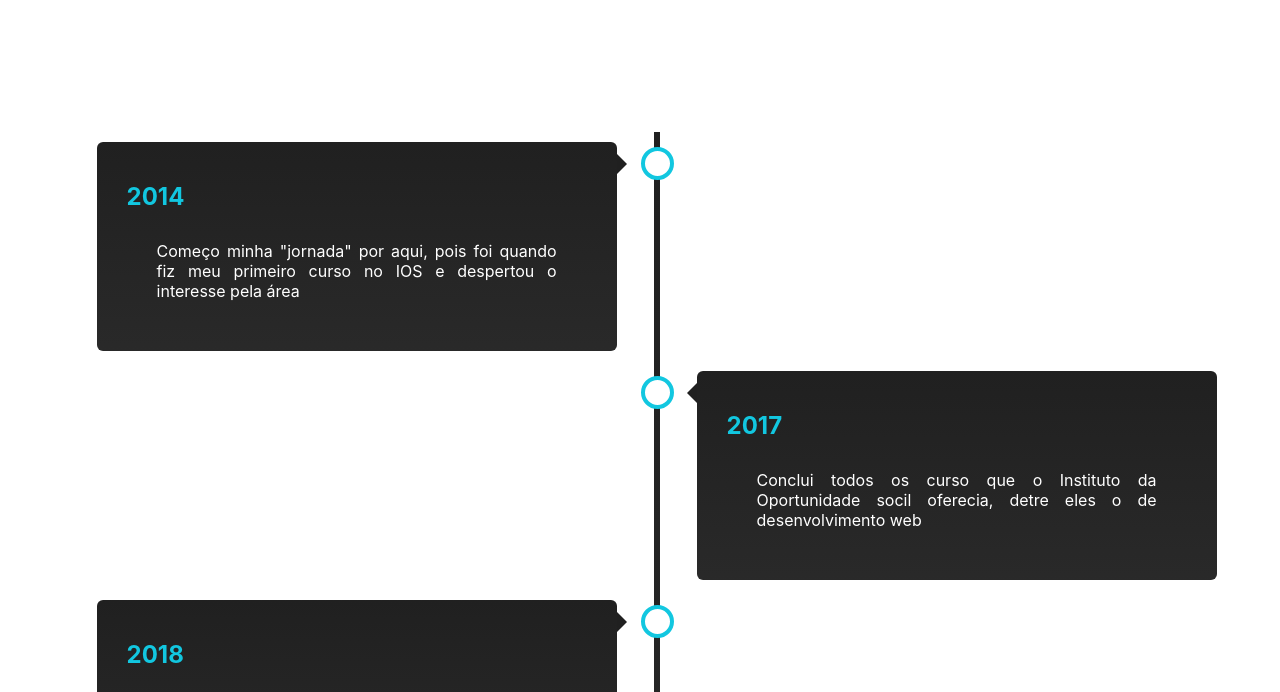
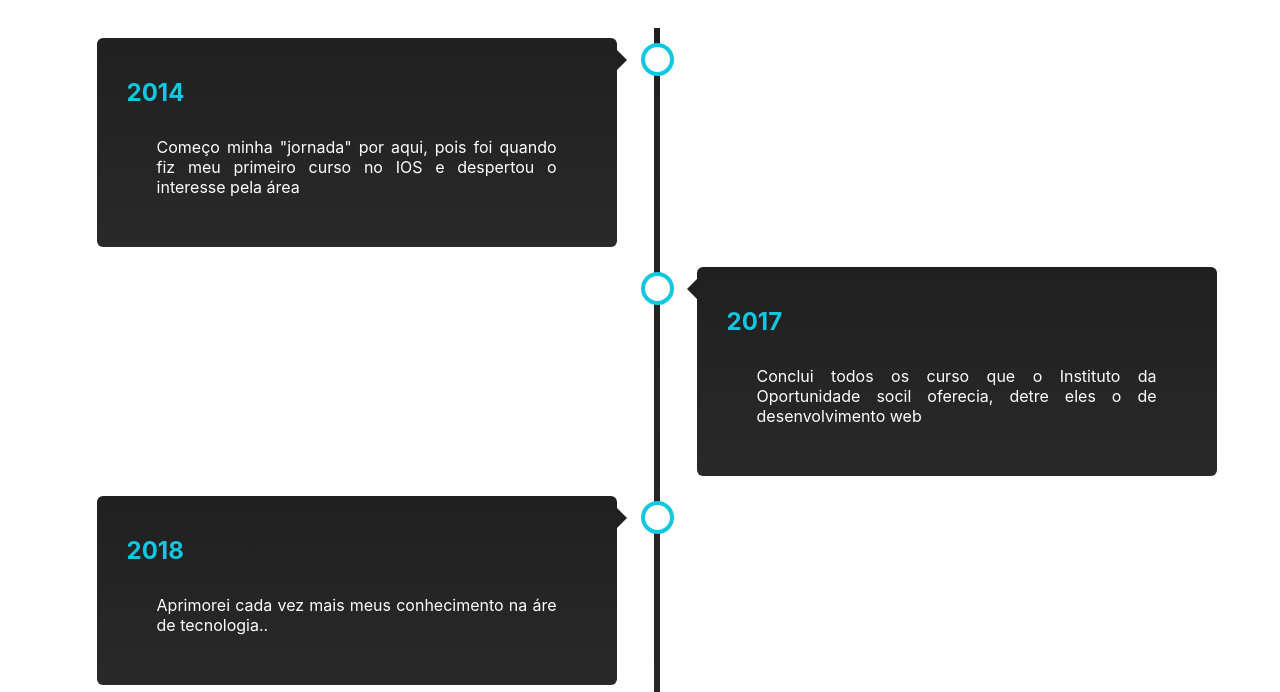
Before and after one commit to davibrandao18/apresentacao, a plain HTML site: page sobre.html in a window 1280 px wide. Shown: the part 60-752 px from the top of the page. Drawn offline with Linux system fonts and the light colour scheme.

Commit message:
ajustes time line

```diff
--- a/CSS/linhadotempo.css
+++ b/CSS/linhadotempo.css
@@ -8,6 +8,7 @@
   max-width: 1200px;
   margin: 0 auto;
   margin-left: -18%;
+  margin-top: -10%;
 }
 
 /* The actual timeline (the vertical ruler) */
```
